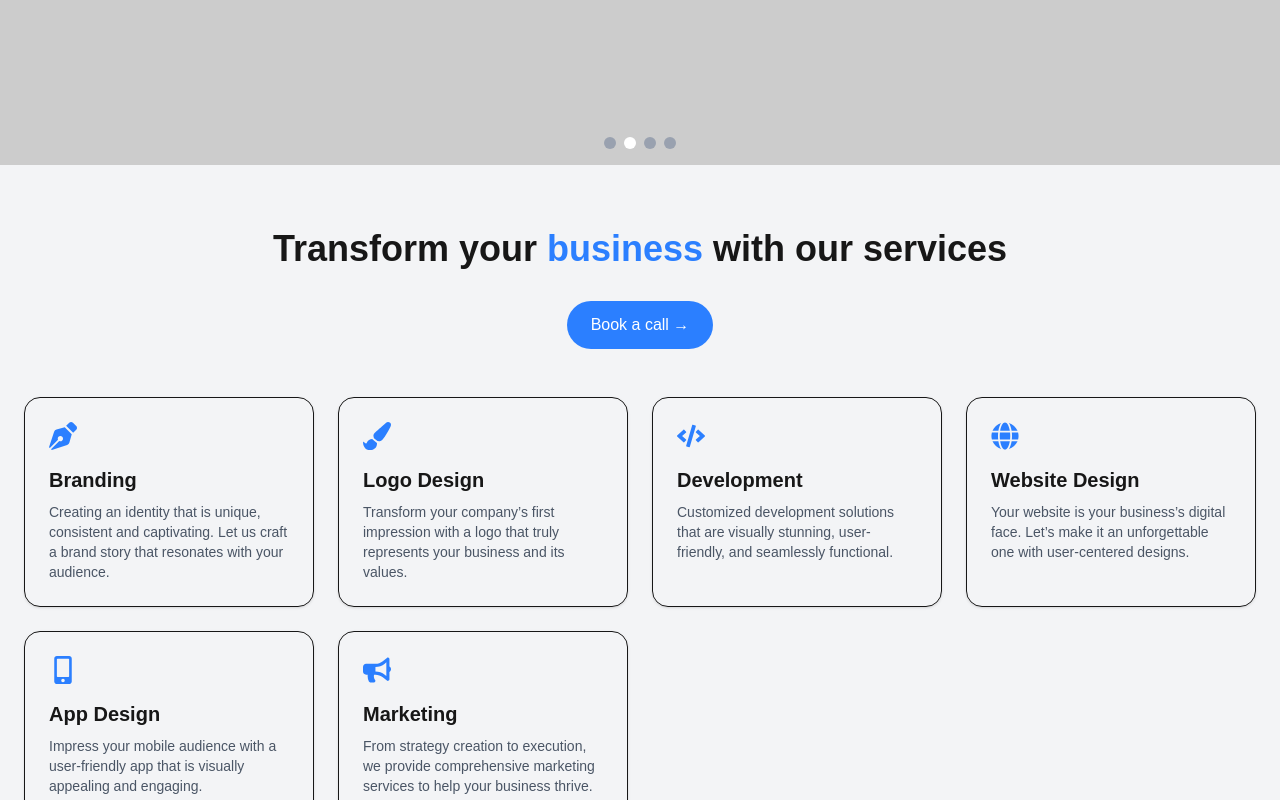
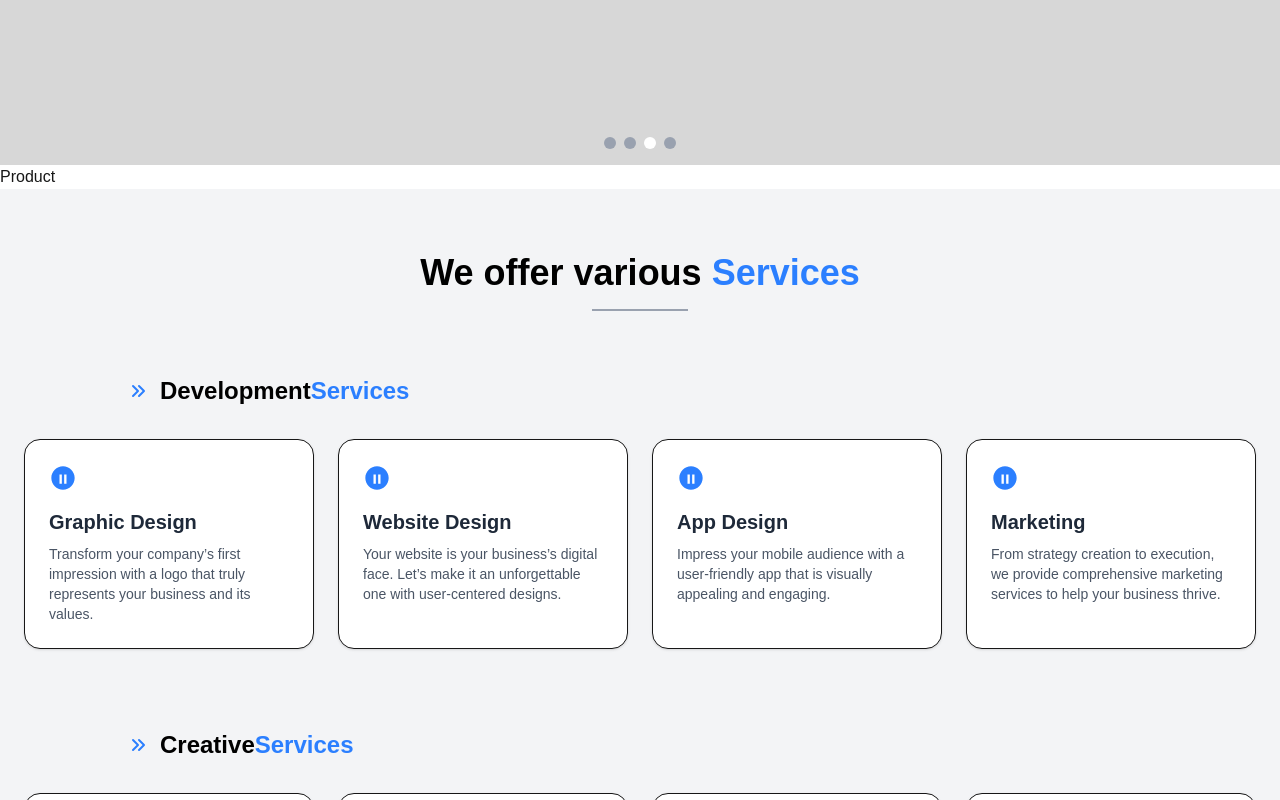
Before and after one commit to jameslucky007/Kwiq-24, a Next.js app: page / in a window 1280 px wide. Shown: the part 820-1620 px from the top of the page. Built offline with nearby package versions, Linux system fonts and the light colour scheme.

Commit message:
23-08-25
Floating WhatsApp add
remove excessive CSS
make product component
Add Services Cards

```diff
--- a/src/app/Contact/page.js
+++ /dev/null
@@ -1,9 +0,0 @@
-import React from 'react'
-
-const page = () => {
-  return (
-    <div>page</div>
-  )
-}
-
-export default page
--- a/src/app/components/Blog.jsx
+++ b/src/app/components/Blog.jsx
@@ -2,9 +2,7 @@ import React from 'react'
 
 const Blog = () => {
   return (
-    <>
-    <h1> Blog </h1>
-    </>
+    <div>Blog</div>
   )
 }
 
--- a/src/app/components/FloatingWhatsappWrapper.jsx
+++ b/src/app/components/FloatingWhatsappWrapper.jsx
@@ -9,9 +9,9 @@ const FloatingWhatsappWrapper = () => {
 
       <FloatingWhatsApp
         phoneNumber="+91 9211961238"
-        accountName="Arabian Mehek"
-        avatar="/Logo.jpg"
-        statusMessage="Pre-orders are now available with a 20% discount on  products."
+        accountName="Kwiq 24"
+        avatar="/Favicon.png"
+        statusMessage="book your services "
         chatMessage="Hello there! Place your order"
       />
     </div>
--- a/src/app/components/Navbar.jsx
+++ b/src/app/components/Navbar.jsx
@@ -74,10 +74,10 @@ const Navbar = () => {
         <div className="container mx-auto">
           <ul className="flex justify-center gap-x-10 py-4 text-white font-medium">
             <li> <Link href="/">Home</Link> </li>
+            <li><Link href="/Product">Products</Link></li>
             <li><Link href="/Services">Services</Link></li>
-            <li><Link href="/Product">Products</Link></li>
             <li><Link href="/Updates">Updates</Link></li>
-            <li><Link href="/Contact">Contact</Link></li>
+            <li><Link href="/">Contact</Link></li>
             <li><Link href="/Blog">Blog</Link></li>
           </ul>
         </div>
--- /dev/null
+++ b/src/app/components/Product.jsx
@@ -0,0 +1,9 @@
+import React from 'react'
+
+const Product = () => {
+  return (
+    <div>Product</div>
+  )
+}
+
+export default Product
--- a/src/app/components/Services.jsx
+++ b/src/app/components/Services.jsx
@@ -1,62 +1,119 @@
 import React from "react";
-import { FaPenNib, FaCode, FaGlobe, FaMobileAlt, FaBullhorn, FaPaintBrush } from "react-icons/fa";
+// Removed react-icons/fa import to resolve the compilation error.
+// We will use inline SVG for the arrow icon and suggest alternatives for others.
 
-const services = [
+// Define the service data
+const allServices = [
   {
-    title: "Branding",
-    desc: "Creating an identity that is unique, consistent and captivating. Let us craft a brand story that resonates with your audience.",
-    icon: <FaPenNib size={28} className="text-blue-500" />,
-  },
-  {
-    title: "Logo Design",
+    title: "Graphic Design",
     desc: "Transform your company’s first impression with a logo that truly represents your business and its values.",
-    icon: <FaPaintBrush size={28} className="text-blue-500" />,
-  },
-  {
-    title: "Development",
-    desc: "Customized development solutions that are visually stunning, user-friendly, and seamlessly functional.",
-    icon: <FaCode size={28} className="text-blue-500" />,
+    // icon: <FaPaintBrush size={28} className="text-blue-500" />, // Icon removed, suggest adding custom SVG or emoji
+    icon: (
+        <svg xmlns="http://www.w3.org/2000/svg" className="h-7 w-7 text-blue-500" viewBox="0 0 24 24" fill="currentColor">
+            <path d="M12 2C6.48 2 2 6.48 2 12s4.48 10 10 10 10-4.48 10-10S17.52 2 12 2zm-1 15H9V9h2v8zm4 0h-2V9h2v8z"/>
+        </svg>
+    ),
   },
   {
     title: "Website Design",
     desc: "Your website is your business’s digital face. Let’s make it an unforgettable one with user-centered designs.",
-    icon: <FaGlobe size={28} className="text-blue-500" />,
+    // icon: <FaGlobe size={28} className="text-blue-500" />, // Icon removed
+    icon: (
+        <svg xmlns="http://www.w3.org/2000/svg" className="h-7 w-7 text-blue-500" viewBox="0 0 24 24" fill="currentColor">
+            <path d="M12 2C6.48 2 2 6.48 2 12s4.48 10 10 10 10-4.48 10-10S17.52 2 12 2zm-1 15H9V9h2v8zm4 0h-2V9h2v8z"/>
+        </svg>
+    ),
   },
   {
     title: "App Design",
     desc: "Impress your mobile audience with a user-friendly app that is visually appealing and engaging.",
-    icon: <FaMobileAlt size={28} className="text-blue-500" />,
+    // icon: <FaMobileAlt size={28} className="text-blue-500" />, // Icon removed
+    icon: (
+        <svg xmlns="http://www.w3.org/2000/svg" className="h-7 w-7 text-blue-500" viewBox="0 0 24 24" fill="currentColor">
+            <path d="M12 2C6.48 2 2 6.48 2 12s4.48 10 10 10 10-4.48 10-10S17.52 2 12 2zm-1 15H9V9h2v8zm4 0h-2V9h2v8z"/>
+        </svg>
+    ),
   },
   {
     title: "Marketing",
     desc: "From strategy creation to execution, we provide comprehensive marketing services to help your business thrive.",
-    icon: <FaBullhorn size={28} className="text-blue-500" />,
+    // icon: <FaBullhorn size={28} className="text-blue-500" />, // Icon removed
+    icon: (
+        <svg xmlns="http://www.w3.org/2000/svg" className="h-7 w-7 text-blue-500" viewBox="0 0 24 24" fill="currentColor">
+            <path d="M12 2C6.48 2 2 6.48 2 12s4.48 10 10 10 10-4.48 10-10S17.52 2 12 2zm-1 15H9V9h2v8zm4 0h-2V9h2v8z"/>
+        </svg>
+    ),
   },
 ];
+
+// Inline SVG for the arrow icon
+const ArrowRightIcon = () => (
+    <svg xmlns="http://www.w3.org/2000/svg" className="h-5 w-5 text-blue-500 mr-3" viewBox="0 0 20 20" fill="currentColor">
+        <path fillRule="evenodd" d="M10.293 15.707a1 1 0 010-1.414L14.586 10l-4.293-4.293a1 1 0 111.414-1.414l5 5a1 1 0 010 1.414l-5 5a1 1 0 01-1.414 0z" clipRule="evenodd" />
+        <path fillRule="evenodd" d="M4.293 15.707a1 1 0 010-1.414L8.586 10 4.293 5.707a1 1 0 011.414-1.414l5 5a1 1 0 010 1.414l-5 5a1 1 0 01-1.414 0z" clipRule="evenodd" />
+    </svg>
+);
+
+
+// Reusable component for a service section
+const ServiceSection = ({ title, services, sectionId }) => (
+  <div id={sectionId} className="mb-20"> {/* Added mb-20 for spacing between sections */}
+    <h2 className="text-2xl md:text-2xl font-bold mb-8 text-black text-left flex items-center ml-6 sm:ml-12 md:ml-20 lg:ml-32">
+      <ArrowRightIcon /> {/* Used inline SVG for Arrow Icon */}
+      {title} <span className="text-blue-500"> Services</span>
+    </h2>
+
+    {/* Services Grid */}
+    <div className="grid grid-cols-1 sm:grid-cols-2 lg:grid-cols-4 gap-6 max-w-7xl mx-auto px-6">
+      {services.map((service, index) => (
+        <div
+          key={index}
+          className="p-6 border rounded-2xl shadow-sm hover:shadow-md transition flex flex-col items-start bg-white"
+        >
+          <div className="mb-4">{service.icon}</div> {/* Placeholder for original icons */}
+          <h3 className="text-xl font-semibold mb-2 text-gray-800">{service.title}</h3>
+          <p className="text-gray-600 text-sm text-left">{service.desc}</p>
+        </div>
+      ))}
+    </div>
+  </div>
+);
 
 const Services = () => {
   return (
     <section className="py-16 bg-gray-100 text-center">
-      {/* Heading */}
-      <h2 className="text-3xl md:text-4xl font-bold mb-4">
-        Transform your <span className="text-blue-500">business</span> with our services
+      <h2 className="text-3xl md:text-4xl font-bold mb-4 text-black">
+        We offer various <span className="text-blue-500">Services</span>
       </h2>
-      <button className="px-6 py-3 bg-blue-500 text-white rounded-full mt-4 hover:bg-green-700 transition">
-        Book a call →
-      </button>
+      {/* Centered HR with specific width and color */}
+      <hr className="border-t-2 border-gray-400 w-24 mx-auto mb-16" />
 
-      {/* Services Grid */}
-      <div className="mt-12 grid grid-cols-1 sm:grid-cols-2 lg:grid-cols-4 gap-6 max-w-7xl mx-auto px-6">
-        {services.map((service, index) => (
-          <div
-            key={index}
-            className="p-6 border rounded-2xl shadow-sm hover:shadow-md transition flex flex-col items-start"
-          >
-            <div className="mb-4">{service.icon}</div>
-            <h3 className="text-xl font-semibold mb-2">{service.title}</h3>
-            <p className="text-gray-600 text-sm text-left">{service.desc}</p>
-          </div>
-        ))}
+      {/* Development Services Section */}
+      <ServiceSection
+        title="Development"
+        services={allServices}
+        sectionId="development-services"
+      />
+
+      {/* Creative Services Section */}
+      <ServiceSection
+        title="Creative"
+        services={allServices}
+        sectionId="creative-services"
+      />
+
+      {/* Digital Services Section */}
+      <ServiceSection
+        title="Digital"
+        services={allServices}
+        sectionId="digital-services"
+      />
+
+      {/* Know More Button */}
+      <div className="mt-12">
+        <button className="bg-blue-600 hover:bg-blue-700 text-white font-bold py-3 px-8 rounded-full shadow-lg transition duration-300 ease-in-out transform hover:scale-105 focus:outline-none focus:ring-2 focus:ring-blue-500 focus:ring-opacity-50">
+          Know More
+        </button>
       </div>
     </section>
   );
--- a/src/app/global.css
+++ b/src/app/global.css
@@ -1,10 +1,8 @@
+/* Links */
+
 @import "tailwindcss";
-/* GOOGLE fONTS */
-@import url('https://fonts.googleapis.com/css2?family=Roboto:ital,wght@0,100..900;1,100..900&display=swap');
-@import url('https://fonts.googleapis.com/css2?family=Open+Sans:ital,wght@0,300..800;1,300..800&display=swap');
 
 /* Boilerplate code */
-
 :root {
   --background: #ffffff;
   --foreground: #171717;
@@ -29,25 +27,3 @@ body {
   color: var(--foreground);
   font-family: Arial, Helvetica, sans-serif;
 }
-
-
-/* Navbar Section  */
-
-.navbar-social-icons {
-  padding: 10px;
-  margin-right: 25px;
-}
-
-
-.navbar-info a {
-
-  font-family: "Open Sans", sans-serif;
-  font-weight: bold;
-
-}
-
-.nav-menu li {
-  font-family: "Roboto", sans-serif;
-  font-size: 18px;
-
-}
--- a/src/app/page.js
+++ b/src/app/page.js
@@ -1,17 +1,19 @@
-
 import Hero from "./components/Hero"
-import About from "./components/About";
 import Contact from "./components/Contact";
 import Services from "./components/Services";
 import Whatsapp from "./components/FloatingWhatsappWrapper";
+import Blog from "./components/Blog";
+import Product from "./components/Product";
 
 export default function Home() {
   return (
     <>
     <Whatsapp/>
     <Hero/>
+    <Product/>
     <Services/>
     <Contact/>
+    <Blog/>
 
 
     </>
```
